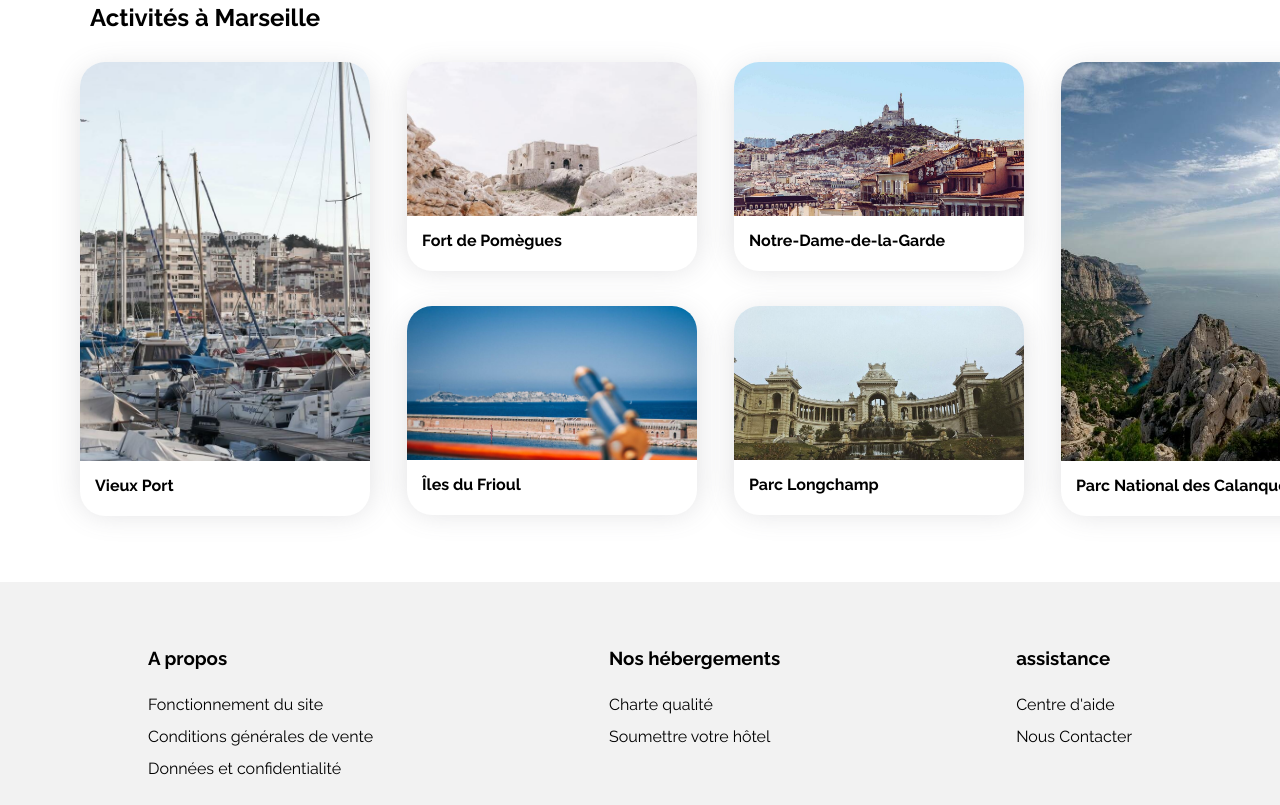
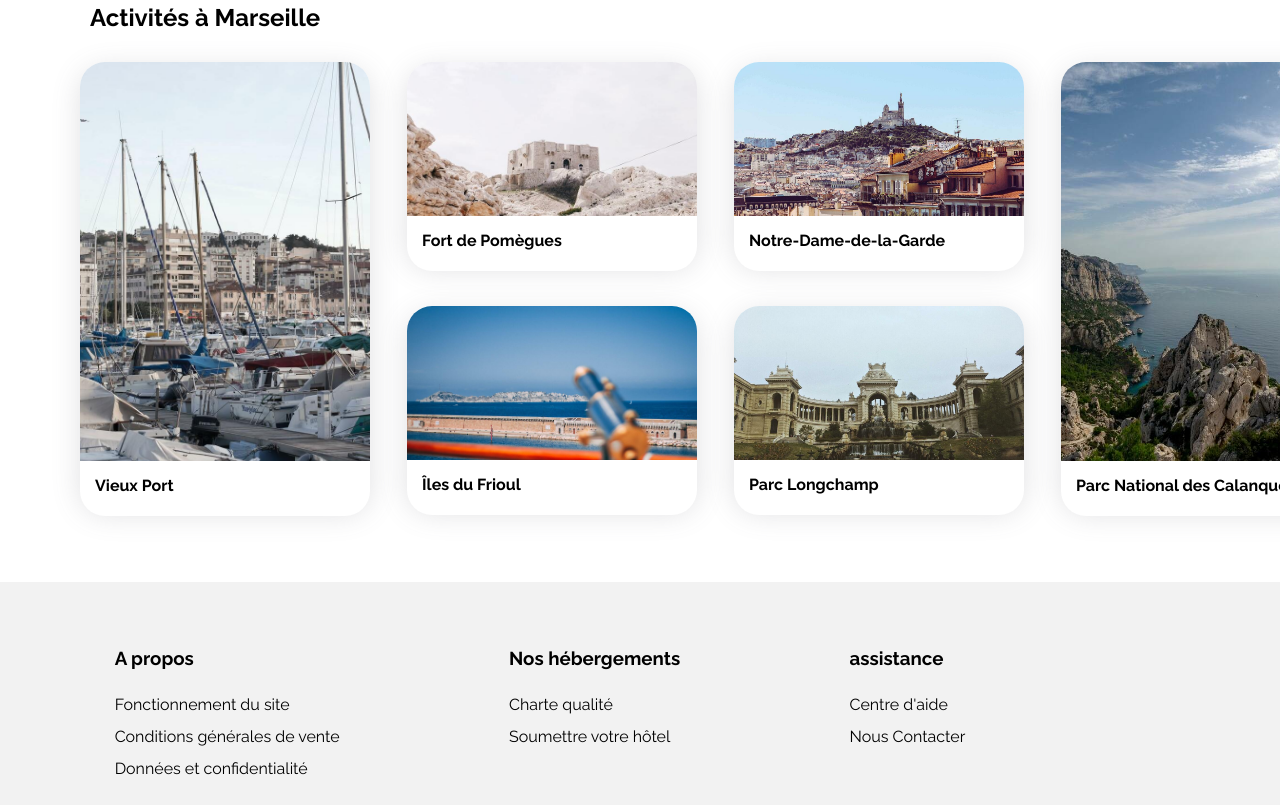
Before and after one commit to ben3211/BenoitSaby_2_08-15-2020, a plain HTML site: page index.html in a window 1280 px wide. Shown: the part 1363-2168 px from the top of the page. Drawn offline with Linux system fonts and the light colour scheme.

Commit message:
V 2.0.1 update

```diff
--- a/style.css
+++ b/style.css
@@ -448,7 +448,9 @@ footer li:hover {
         margin-right: 5px;
     }
 
-    .filter .filter-menu .filter-items.famille{
+    .filter .filter-menu .filter-items.famille {
+        position: relative;
+        top:-8px;
         margin: auto;
         margin-right: 5px;
         margin-left: 5px;
@@ -527,6 +529,7 @@ footer li:hover {
 
 @media all and (min-width: 880px) {
 
+    /*section-activity*/
     .column.first {
         order: 0;
     }
@@ -539,6 +542,14 @@ footer li:hover {
     .container-activity {
         height: 550px;
     }
+    /*section-activity*/
+
+    /*footer*/
+    .footer {
+        margin-right: 100px;
+    }
+    /*footer*/
+
 }
 
 @media all and (min-width: 1080px) {
@@ -740,6 +751,12 @@ footer li:hover {
         margin-top: -15px;
     }
     /*Section-activity*/
+
+    /*footer*/
+    .footer {
+        margin-right: 200px;
+    }
+    /*footer*/
 }
 
 @media all and (max-width: 1410px) {
@@ -754,6 +771,4 @@ footer li:hover {
     }
     /*section-hostel*/
 }
-
-
 /*media queries*/
```
Also changed, not shown: index.html (+1 -1 lines).
